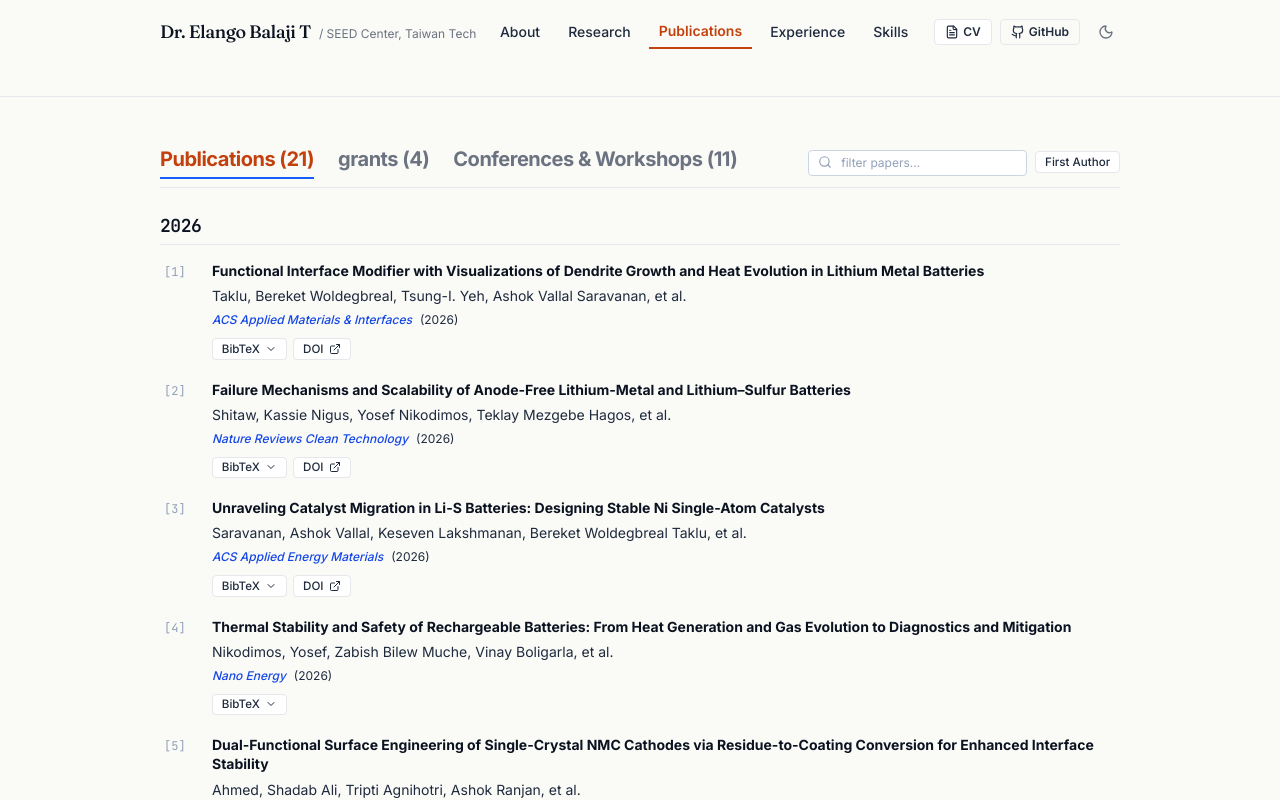
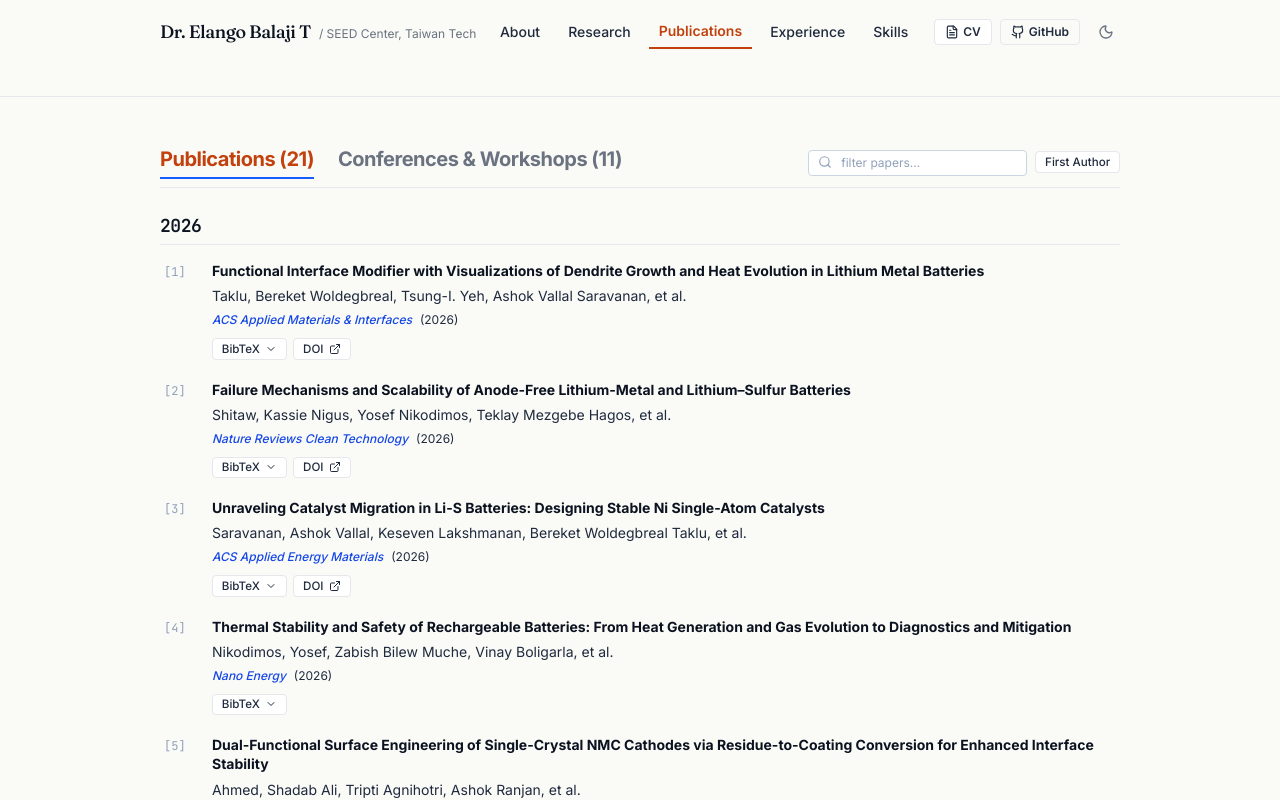
Before and after one commit to elangobalaji/dr.elango.balaji, a React (Vite) app: page /publications in a window 1280 px wide. Shown: the top 800 px of the page. Built offline with nearby package versions, Linux system fonts and the light colour scheme.

Commit message:
refactor: remove research grant section from portfolio
Removed all grant-related data, UI components, and descriptive text to streamline the portfolio content.

```diff
--- a/src/App.tsx
+++ b/src/App.tsx
@@ -24,7 +24,6 @@ import {
   defaultExperiences,
   defaultEducation,
   defaultPublications,
-  defaultGrants,
   defaultPresentations,
   defaultAwards,
   defaultNews,
@@ -122,7 +121,6 @@ export default function App() {
                 <div className="py-8">
                   <Publications
                     publications={defaultPublications}
-                    grants={defaultGrants}
                     presentations={defaultPresentations}
                     isDark={isDark}
                   />
@@ -184,7 +182,6 @@ export default function App() {
           skills={defaultSkills}
           education={defaultEducation}
           publications={defaultPublications}
-          grants={defaultGrants}
           isDark={isDark}
         />
       </div>
--- a/src/components/News.tsx
+++ b/src/components/News.tsx
@@ -55,7 +55,7 @@ export const News: React.FC<NewsProps> = ({ news, isDark }) => {
                     className={`text-[10px] px-1.5 py-0.5 rounded font-medium ${
                       item.badge === 'Paper' || item.badge === 'Review'
                         ? 'bg-blue-100 text-blue-800 dark:bg-blue-950 dark:text-blue-300'
-                        : item.badge === 'Grant'
+                        : item.badge === 'Graduation'
                         ? 'bg-emerald-100 text-emerald-800 dark:bg-emerald-950 dark:text-emerald-300'
                         : 'bg-slate-100 text-slate-700 dark:bg-slate-800 dark:text-slate-300'
                     }`}
--- a/src/components/Publications.tsx
+++ b/src/components/Publications.tsx
@@ -13,22 +13,20 @@ import {
   ChevronDown,
   ChevronUp,
 } from 'lucide-react';
-import { PublicationItem, GrantItem, PresentationItem } from '../types';
+import { PublicationItem, PresentationItem } from '../types';
 
 interface PublicationsProps {
   publications: PublicationItem[];
-  grants: GrantItem[];
   presentations: PresentationItem[];
   isDark: boolean;
 }
 
 export const Publications: React.FC<PublicationsProps> = ({
   publications,
-  grants,
   presentations,
   isDark,
 }) => {
-  const [activeTab, setActiveTab] = useState<'publications' | 'grants' | 'presentations'>('publications');
+  const [activeTab, setActiveTab] = useState<'publications' | 'presentations'>('publications');
   const [searchQuery, setSearchQuery] = useState('');
   const [filterLeadAuthor, setFilterLeadAuthor] = useState(false);
   const [expandedBibtex, setExpandedBibtex] = useState<string | null>(null);
@@ -112,17 +110,6 @@ export const Publications: React.FC<PublicationsProps> = ({
               }`}
             >
               Publications ({publications.length})
-            </button>
-
-            <button
-              onClick={() => setActiveTab('grants')}
-              className={`text-xl font-bold tracking-tight pb-1 border-b-2 transition-colors ${
-                activeTab === 'grants'
-                  ? 'text-terracotta dark:text-orange-400 border-terracotta dark:border-orange-400'
-                  : 'text-muted dark:text-slate-400 border-transparent hover:text-ink dark:hover:text-white'
-              }`}
-            >
-              grants ({grants.length})
             </button>
 
             <button
@@ -335,46 +322,7 @@ export const Publications: React.FC<PublicationsProps> = ({
           </div>
         )}
 
-        {/* Tab 2: Successful Grants & Proposals */}
-        {activeTab === 'grants' && (
-          <div className="space-y-4">
-            <p className="text-xs text-ink-soft dark:text-slate-400 mb-4">
-              Direct proposal architecture, mechanistic hypotheses, scientific diagrams, and experimental designs contributing to national and international research funding.
-            </p>
-
-            <div className="space-y-4">
-              {grants.map((grant) => (
-                <div
-                  key={grant.id}
-                  className={`p-4 rounded-lg border transition-colors ${
-                    isDark
-                      ? 'bg-slate-900/60 border-slate-800'
-                      : 'bg-surface border-rule'
-                  }`}
-                >
-                  <div className="flex flex-col sm:flex-row sm:items-baseline justify-between gap-1 mb-1">
-                    <h4 className="text-base font-bold text-ink dark:text-white">
-                      {grant.title}
-                    </h4>
-                    <span className="font-mono text-sm font-bold text-emerald-600 dark:text-emerald-400">
-                      {grant.amount}
-                    </span>
-                  </div>
-
-                  <div className="text-xs text-terracotta dark:text-blue-400 font-medium mb-2">
-                    {grant.agency} · {grant.period} · Role: {grant.role}
-                  </div>
-
-                  <p className="text-xs sm:text-sm text-ink-soft dark:text-slate-200 leading-relaxed">
-                    {grant.description}
-                  </p>
-                </div>
-              ))}
-            </div>
-          </div>
-        )}
-
-        {/* Tab 3: Conference Presentations */}
+        {/* Tab 2: Conference Presentations */}
         {activeTab === 'presentations' && (
           <div className="space-y-4">
             <p className="text-xs text-ink-soft dark:text-slate-300 mb-4">
--- a/src/components/ResumeModal.tsx
+++ b/src/components/ResumeModal.tsx
@@ -17,7 +17,6 @@ import {
   SkillItem,
   EducationItem,
   PublicationItem,
-  GrantItem,
 } from '../types';
 
 interface ResumeModalProps {
@@ -28,7 +27,6 @@ interface ResumeModalProps {
   skills: SkillItem[];
   education: EducationItem[];
   publications?: PublicationItem[];
-  grants?: GrantItem[];
   isDark: boolean;
 }
 
@@ -40,7 +38,6 @@ export const ResumeModal: React.FC<ResumeModalProps> = ({
   skills,
   education,
   publications = [],
-  grants = [],
   isDark,
 }) => {
   useEffect(() => {
@@ -152,8 +149,7 @@ export const ResumeModal: React.FC<ResumeModalProps> = ({
               including synchrotron-based TXM, HR-XRD, XAS, Confocal OM/Raman, as well as
               electrochemical and calorimetric studies. Proven track record with 20 publications
               (950+ citations) in high-impact journals (ACS Energy Letters, Nature Reviews, Advanced
-              Functional Materials, and a manuscript under revision at JACS). Contributed to major
-              grant proposals securing over NT$ 150M. Adept at developing machine learning
+              Functional Materials, and a manuscript under revision at JACS). Adept at developing machine learning
               frameworks for battery safety predictions, and creating 3D scientific visualizations
               and animations in Blender. Supervised by Prof. Bing Joe Hwang. The SEED Center is advised
               by an international board including Prof. Martin Winter, Prof. A. Manthiram, and Prof. Hongjie Dai.
@@ -271,23 +267,6 @@ export const ResumeModal: React.FC<ResumeModalProps> = ({
               </div>
             </div>
           )}
-
-          {/* Successful Grants & Proposals */}
-          {grants.length > 0 && (
-            <div>
-              <h2 className="text-xs font-bold uppercase tracking-wider text-ink border-b border-slate-300 pb-1 mb-2">
-                Successful Grants & Proposal Contributions
-              </h2>
-              <div className="space-y-1.5 text-xs">
-                {grants.map((grant) => (
-                  <div key={grant.id}>
-                    <span className="font-bold text-ink">{grant.title}</span> —{' '}
-                    <span className="font-semibold text-emerald-700">{grant.amount}</span> ({grant.agency}, {grant.period}). Role: {grant.role}.
-                  </div>
-                ))}
-              </div>
-            </div>
-          )}
         </div>
       </div>
     </div>
--- a/src/data/profileData.ts
+++ b/src/data/profileData.ts
@@ -5,7 +5,6 @@ import {
   ExperienceItem,
   EducationItem,
   PublicationItem,
-  GrantItem,
   PresentationItem,
   AwardItem,
   ArticleItem,
@@ -32,12 +31,12 @@ export const initialProfileData: ProfileData = {
   stats: [
     { label: 'Publications', value: '20', description: 'In top-tier international journals' },
     { label: 'Citations', value: '950+', description: 'Across battery & materials literature' },
-    { label: 'Grant Contributions', value: 'NT$ 150M', description: 'NSTC & TW-DE bilateral funding' },
+    { label: 'Conference Talks', value: '6+', description: 'Symposia & international meetings' },
     { label: 'Beamtime Campaigns', value: 'NSRRC', description: 'TLS-16A & TPS-32A synchrotron' },
   ],
   aboutParagraphs: [
     'My core research contributions center on diagnosing degradation mechanisms in Lithium-Sulfur (Li-S) batteries and unraveling catalytic material interactions within the Li2S composite cathode. To achieve this, I pioneer multimodal in-situ and operando diagnostics—adopting synchrotron-based Transmission X-ray Microscopy (TXM), High-Resolution X-ray Diffraction (HR-XRD), X-ray Absorption Spectroscopy (XAS), Confocal Optical Microscopy/Raman, and isothermal calorimetry.',
-    'Notable outcomes include publications in flagship journals such as ACS Energy Letters, Nature Reviews, and Advanced Functional Materials, alongside a manuscript under revision at the Journal of the American Chemical Society (JACS). Furthermore, I contributed strategically to the acquisition of over NT$ 150M (€4M) in research grants through proposal architecture and scientific illustration.',
+    'Notable outcomes include publications in flagship journals such as ACS Energy Letters, Nature Reviews, and Advanced Functional Materials, alongside a manuscript under revision at the Journal of the American Chemical Society (JACS). Furthermore, I actively contribute to collaborative research initiatives through experimental design, mechanistic formulation, and scientific illustration.',
     'Alongside electrochemical characterization, I develop machine learning frameworks for predictive battery safety and failure forecasting. I also possess advanced scientific illustration expertise in Blender (3D modeling, geometry nodes, dynamic mechanism animation) and Python to translate complex multi-physics data into intuitive visuals for leadership and interdisciplinary teams.',
   ],
   principles: [
@@ -55,7 +54,7 @@ export const initialProfileData: ProfileData = {
     },
     {
       title: 'Intuitive Scientific Visualization',
-      desc: 'Translating sub-nanometer electrochemical processes into rigorous, publication-grade 3D renders in Blender for journal covers and grant proposals.',
+      desc: 'Translating sub-nanometer electrochemical processes into rigorous, publication-grade 3D renders in Blender for journal covers and scientific presentations.',
     },
   ],
 };
@@ -150,19 +149,19 @@ export const defaultProjects: Project[] = [
     title: 'Scientific 3D Illustration & Mechanism Visualization',
     tagline: 'Blender 3D, Geometry Nodes, and publication-ready cover artwork',
     description:
-      'Translating deep electrochemical processes into publication-grade 3D visuals, journal covers, and multi-million dollar grant proposal schematics.',
+      'Translating deep electrochemical processes into publication-grade 3D visuals, journal covers, and scientific schematics.',
     longDescription:
-      'Mastered Blender 3D modeling, procedural geometry nodes, and scientific animation from scratch to render atomic interfaces, synchrotron beamline setups, and ion transport mechanisms. Contributed critical visual assets that helped secure NT$ 150M (NSTC) and NT$ 27M (LiBEST³ TW-DE) in collaborative research funding.',
+      'Mastered Blender 3D modeling, procedural geometry nodes, and scientific animation from scratch to render atomic interfaces, synchrotron beamline setups, and ion transport mechanisms for high-impact research dissemination.',
     category: 'visualization',
-    tags: ['Blender 3D', 'Geometry Nodes', 'Scientific Illustration', 'Journal Covers', 'Grant Visuals'],
+    tags: ['Blender 3D', 'Geometry Nodes', 'Scientific Illustration', 'Journal Covers', 'Scientific Schematics'],
     liveUrl: 'https://github.com/elangobalaji',
     githubUrl: 'https://github.com/elangobalaji',
     featured: false,
-    metrics: 'Key visual architect for NT$ 150M NSTC and NT$ 27M LiBEST³ research grants',
+    metrics: 'Featured across peer-reviewed journals, cover arts, and technical symposiums',
     highlights: [
       'Procedural crystal lattice and nanoscale composite modeling using Blender Geometry Nodes',
       'Produced journal cover artwork candidates for top-tier energy publications',
-      'Designed technical architectural schematics for international grant proposals',
+      'Designed technical architectural schematics and mechanism diagrams for research publications',
       'Translates complex multi-physics experimental concepts into intuitive stakeholder visuals',
     ],
   },
@@ -179,12 +178,12 @@ export const defaultProjects: Project[] = [
     liveUrl: 'https://onlinelibrary.wiley.com',
     githubUrl: 'https://github.com/elangobalaji',
     featured: false,
-    metrics: '215+ citations on supercapacitor electrode review; Government of India grant funded',
+    metrics: '215+ citations on supercapacitor electrode review; Highly Cited Paper Award',
     highlights: [
       'Recovered high-purity CuO nanomaterials from discarded electronic SIM cards',
       'Synthesized bifunctional oxygen redox electrocatalyst via thermal treatment of LiCoO2',
       'Awarded "Highly Cited Paper" badge by ChemElectroChem (Wiley)',
-      'Funded by Government of India Student Project Scheme',
+      'Recognized under the Government of India Student Project Scheme',
     ],
   },
 ];
@@ -421,53 +420,6 @@ export const defaultPublications: PublicationItem[] = [
   }
 ];
 
-export const defaultGrants: GrantItem[] = [
-  {
-    id: 'grant-nstc-150m',
-    title: 'National Science and Technology Council (NSTC) Strategic Research Grant',
-    amount: 'NT$ 150M (~€4.0M)',
-    agency: 'NSTC, Taiwan',
-    role: 'Key Proposal Contributor & Scientific Visualizer',
-    description:
-      'Major research grant supporting advanced battery diagnostics, operando characterization facilities, and clean energy storage initiatives in Taiwan.',
-    details:
-      'Contributed to the successful acquisition of this landmark grant through strategic technical brainstorming, methodology formulation, and creation of publication-quality 3D scientific schematics and mechanism illustrations.',
-  },
-  {
-    id: 'grant-libest-27m',
-    title: 'LiBEST³ Taiwan-Germany Bilateral Collaborative Research Grant',
-    amount: 'NT$ 27M (~€800k)',
-    agency: 'Taiwan-Germany Bilateral Research Consortium',
-    role: 'Concept Formulator & Technical Illustrator',
-    description:
-      'International research consortium bridging top battery research groups in Taiwan and Germany, partnering with renowned battery pioneer Prof. Martin Winter.',
-    details:
-      'Formulated core scientific hypotheses, diagnostic workflows, and high-resolution technical illustrations for the joint proposal focusing on advanced lithium-sulfur and solid-state battery systems.',
-  },
-  {
-    id: 'grant-nsrrc-beamtime',
-    title: 'NSRRC Synchrotron Competitive Beamtime Allocations',
-    amount: 'Multiple Beamline Allocations',
-    agency: 'National Synchrotron Radiation Research Center (NSRRC)',
-    role: 'Lead Proposal Author & Experiment Manager',
-    description:
-      'Secured highly competitive beamtime allocations on TLS-16A (Tender X-ray) and TPS-32A (High-Energy X-ray Nanoprobe / TXM).',
-    details:
-      'Led proposal development, experimental safety protocols, custom cell integration, and high-throughput data collection campaigns for real-time operando XAS and nanoscale TXM imaging of battery electrodes.',
-  },
-  {
-    id: 'grant-india-student',
-    title: 'Government of India Student Project Scheme Research Grant',
-    amount: 'Master’s Project Funding',
-    agency: 'Tamil Nadu State Council for Science and Technology, Govt. of India',
-    role: 'Principal Student Investigator',
-    description:
-      'Competitive research grant for master’s dissertation on sustainable recovery and reuse of functional electronic waste.',
-    details:
-      'Successfully funded dissertation on the extraction, purification, and reuse of CuO from discarded SIM cards as active electrode materials for high-performance supercapacitors.',
-  },
-];
-
 export const defaultPresentations: PresentationItem[] = [
   {
     id: 'pres-nsrrc-2025',
@@ -674,7 +626,7 @@ export const defaultEducation: EducationItem[] = [
     gpa: '7.8 / 10.0',
     dissertation: 'Recovery and Reuse of CuO from SIM Cards for Supercapacitor Applications.',
     details:
-      'Awarded student research funding by the Government of India for innovative electronic waste recovery and electrochemical capacitor material synthesis.',
+      'Recognized under the student research project scheme by the Government of India for innovative electronic waste recovery and electrochemical capacitor material synthesis.',
   },
 ];
 
@@ -710,15 +662,9 @@ export const defaultNews: NewsItem[] = [
     badge: 'Preprint',
   },
   {
-    id: 'news-5',
-    date: '2024',
-    content: 'Contributed to securing competitive NT$ 150M (~€4M) research grant from the National Science and Technology Council (NSTC) Taiwan.',
-    badge: 'Grant',
-  },
-  {
     id: 'news-6',
     date: '2023',
-    content: 'Active collaborator on the Taiwan-Germany bilateral grant (LiBEST³) with Prof. Martin Winter (MEET Battery Research Center, University of Münster).',
+    content: 'Active collaborator on the Taiwan-Germany bilateral research initiative (LiBEST³) with Prof. Martin Winter (MEET Battery Research Center, University of Münster).',
     badge: 'Collaboration',
   },
 ];
@@ -746,10 +692,10 @@ export const defaultArticles: ArticleItem[] = [
     id: 'art-blender-sciviz',
     title: 'Bridging Science and Communication: Crafting 3D Nanomaterial Visualizations in Blender',
     excerpt:
-      'How battery scientists can leverage Blender Geometry Nodes and procedural texturing to render publication-worthy atomistic mechanisms for high-impact journal covers and grant proposals.',
+      'How battery scientists can leverage Blender Geometry Nodes and procedural texturing to render publication-worthy atomistic mechanisms for high-impact journal covers and scientific publications.',
     date: 'December 2024',
     readTime: '5 min read',
-    tags: ['Scientific Illustration', 'Blender 3D', 'Grant Proposals'],
+    tags: ['Scientific Illustration', 'Blender 3D', 'Scientific Art'],
   },
 ];
 
```
Also changed, not shown: src/components/Hero.tsx (+3 -4 lines), src/types.ts (+0 -10 lines), 1 other file (tests, documents, lock files or other folders).
